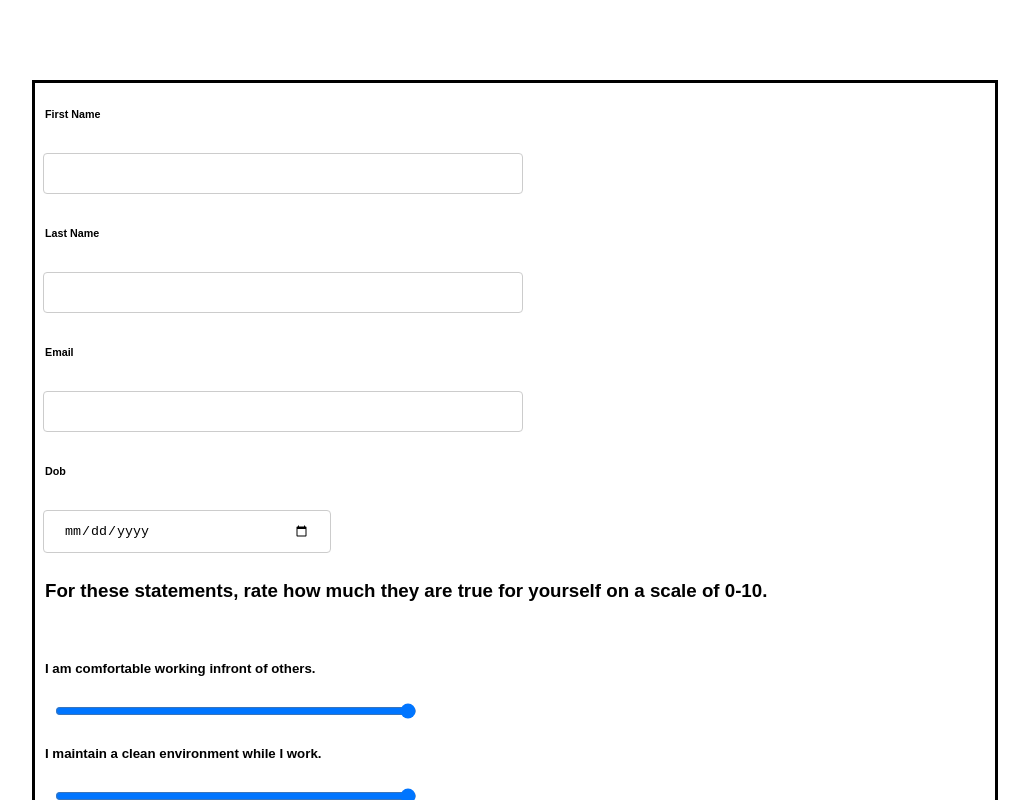
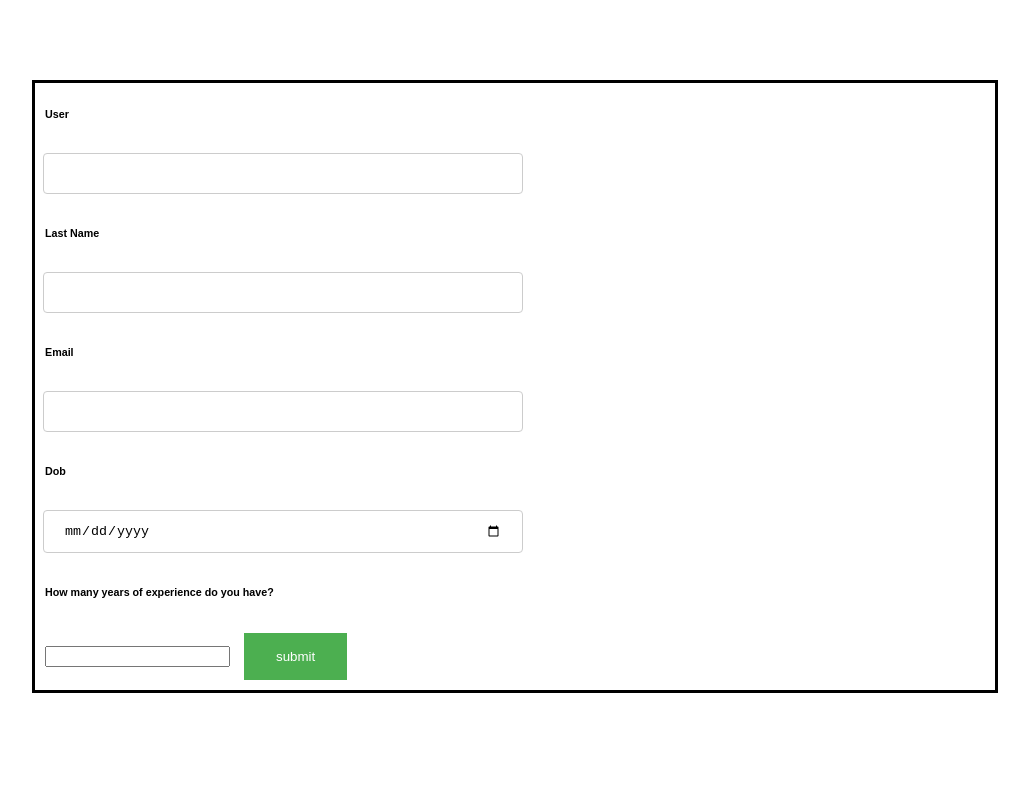
Before and after one commit to alecjpav/appDine, a React (Create React App) app: page /newchef in a window 1280 px wide. Shown: the top 800 px of the page, without its empty margins (125-1154 px from the left). Built offline with nearby package versions, Linux system fonts and the light colour scheme; the HTML template or start-up script is replaced by a standard one.

Commit message:
additions

```diff
--- a/src/App.css
+++ b/src/App.css
@@ -91,15 +91,8 @@ input[type=button], input[type=submit], input[type=reset] {
   color: white;
   padding: 16px 32px;
   text-decoration: none;
-  margin: 4px 2px;
+  margin: 10px;
   cursor: pointer;
-}
-
-input[type=range] {
-  background-color: #4CAF50;
-  border: 1px solid #ccc;
-  margin-left: 20px;
-  width: 360px;
 }
 
 form h6, form input {
--- a/src/Pages/NewChef/NewChef.js
+++ b/src/Pages/NewChef/NewChef.js
@@ -4,29 +4,54 @@ import '../../App.css';
 
 class NewChef extends Component {
 
+    constructor() {
+        super();
+        this.handleSubmit = this.handleSubmit.bind(this);
+      }
+
+    handleSubmit(event) {
+        event.preventDefault();
+        const data = new FormData(event.target);
+
+        // fetch('/api/form-submit-url', {
+        //   method: 'POST',
+        //   body: data,
+        // });
+      }
+
     render () {
         return(
             <div>
 
                 <div className="MainWindow">
-                    <form>
-                        <h6>First Name</h6>
-                        <input type="text" name="firstName" />
+                    <form onSubmit={this.handleSubmit}>
+
+                        <h6>User</h6>
+                        <input type="text"
+                        name="userName"
+                        onChange={this.handleUserChange} />
+
                         <h6>Last Name</h6>
-                        <input type="text" name="lastName" />
+                        <input type="text"
+                        name="password"
+                        onChange={this.handlePasswordChange} />
+
                         <h6>Email</h6>
-                        <input type="email" name="email" />
+                        <input type="email"
+                        name="email"
+                        onChange={this.handleEmailChange} />
+
                         <h6>Dob</h6>
-                        <input type="date" name="bday" id="dobInput" />
+                        <input type="date"
+                        name="bday"
+                        onChange={this.handleExpChange} />
 
-                        <h3>For these statements, rate how much they are true for yourself on a scale of 0-10. </h3> <br />
-                        <h5>I am comfortable working infront of others.</h5>
-                        <input type="range" name="perform" min="0" max="10" /> <br />
-                        <h5>I maintain a clean environment while I work.</h5>
-                        <input type="range" name="points" min="0" max="10" />
-                        <h5>I am efficient.</h5>
-                        <input type="range" name="points" min="0" max="10" />
-                        <h5></h5>
+                        <h6>How many years of experience do you have?</h6>
+                        <input type="number"
+                        name="exp"
+                        onChange={this.handleExpChange} />
+
+                        <input type="submit" value="submit" />
                     </form>
                 </div>
 
```
